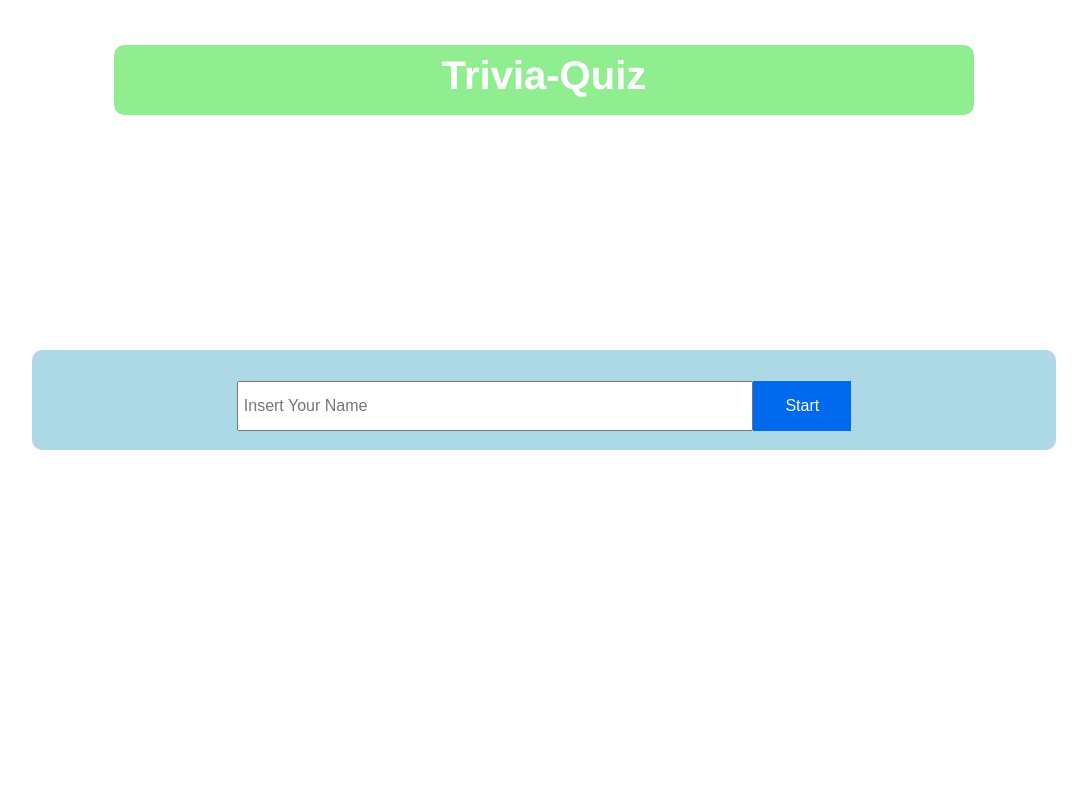
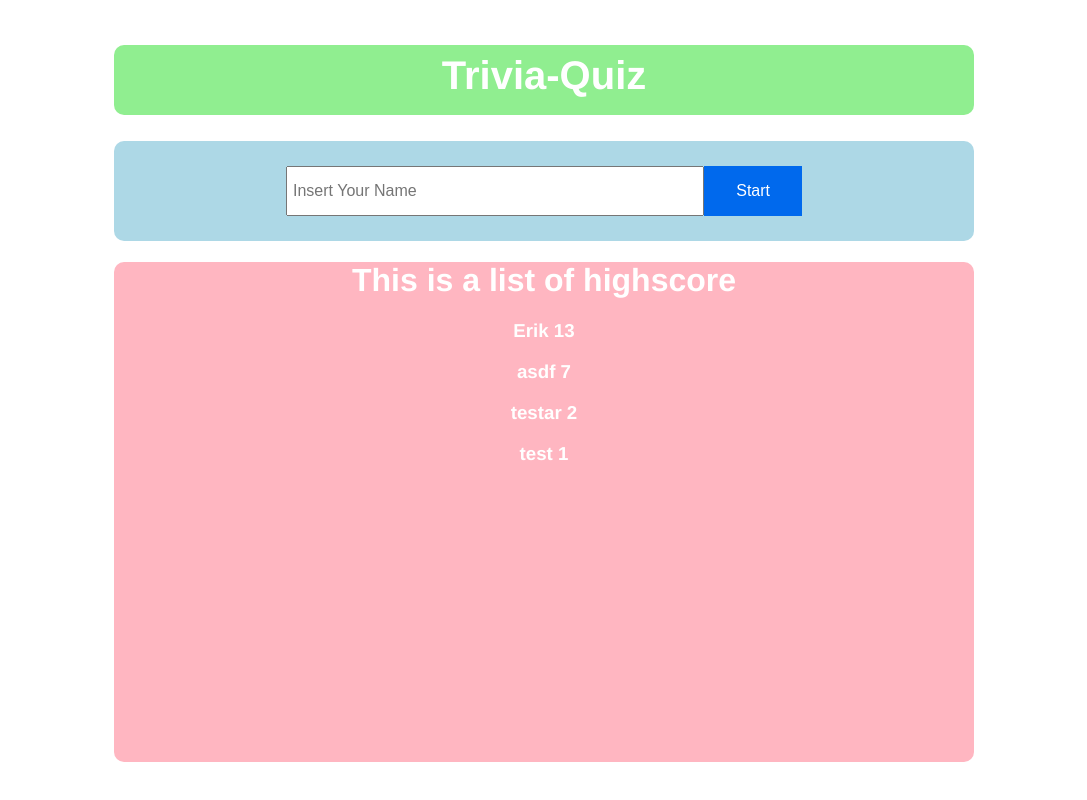
Before and after one commit to TedAhlberg/trivia-app, a Vue app: page / in a window 1280 px wide. Shown: the whole page, without its empty margins (96-1183 px from the left). Built offline with nearby package versions, Linux system fonts and the light colour scheme.

Commit message:
Added some highscore funtionality

```diff
--- /dev/null
+++ b/src/components/Highscore.vue
@@ -0,0 +1,44 @@
+<template lang="html">
+  <div class="highscore-box">
+    <h1>This is a list of highscore</h1>
+    <h3 v-for="highscore in highscorelist">{{highscore.user}}   {{highscore.score}} </h3>
+  </div>
+
+</template>
+
+<script>
+import getHighscore from "../script/highscore-handler.js";
+
+export default {
+  data() {
+    return {
+      highscorelist: [
+      ]
+    }
+  },
+  created() {
+    localStorage.setItem('highscores', JSON.stringify(this.highscorelist));
+    this.loadScore();
+  },
+  methods: {
+    loadScore() {
+      this.highscorelist=getHighscore();
+    }
+  }
+
+
+}
+</script>
+
+<style lang="css" scoped>
+  .highscore-box{
+    background-color: lightpink;
+    height: 500px;
+    border-radius: 10px;
+    color:white;
+  }
+
+
+
+
+</style>
--- a/src/components/StartScreen.vue
+++ b/src/components/StartScreen.vue
@@ -1,14 +1,17 @@
 <template lang="html">
   <div>
     <UserInput class="user-input" @clicked="handleEmit"/>
+    <Highscore/>
   </div>
 </template>
 <script>
 import UserInput from './UserInput.vue'
+import Highscore from './Highscore.vue'
 export default {
 
   components: {
-    UserInput
+    UserInput,
+    Highscore
   },
   methods: {
     handleEmit(username) {
@@ -21,10 +24,6 @@ export default {
 <style lang="css" scoped>
 
 .user-input{
-margin: auto;
-  top: 0;
-  right: 0;
-  bottom: 0;
-  left: 0;
+  margin-top: 3%;
 }
 </style>
--- a/src/components/UserInput.vue
+++ b/src/components/UserInput.vue
@@ -31,10 +31,11 @@ export default {
 <style lang="css" scoped>
 
 .input-row{
-   margin: auto;
-  margin-top: 3%;
+  margin: auto;
+  padding-top: 3%;
   display: flex;
   width: 60%;
+
 }
 
 
@@ -45,8 +46,6 @@ input[type="text"] {
 }
 .wrap{
   background-color: lightblue;
-  position: absolute;
-   width: 80%;
    height: 100px;
    border-radius: 10px;
 }
--- /dev/null
+++ b/src/script/highscore-handler.js
@@ -0,0 +1,45 @@
+var scorelist;
+
+function getHighscore() {
+  setHighscore();
+
+  scorelist = JSON.parse(localStorage.getItem('highscores'));
+
+  return sortList(scorelist);
+}
+
+
+function compare(a, b) {
+  return b.score - a.score;
+}
+
+function sortList(array) {
+  return array.sort(compare);
+}
+
+
+
+
+function setHighscore(){
+
+  var highscorelist = [{
+      user: "test",
+      score: "1"
+    },
+    {
+      user: "testar",
+      score: "2"
+    },
+    {
+      user: "Erik",
+      score: "13"
+    },
+    {
+      user: "asdf",
+      score: "7"
+    }
+  ];
+  localStorage.setItem('highscores', JSON.stringify(highscorelist));
+}
+
+export default getHighscore
```
